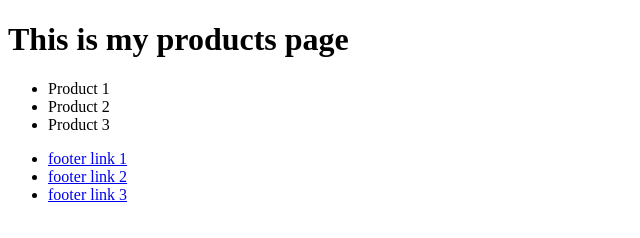
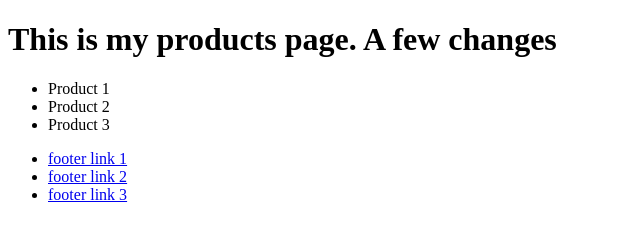
Before and after one commit to agentfitz/geronimo, a plain HTML site: page products.html in a window 1280 px wide. Shown: the whole page, without its empty margins (0-640 px from the left). Drawn offline with Linux system fonts and the light colour scheme.

Commit message:
more about enhancements

```diff
--- a/products.html
+++ b/products.html
@@ -7,7 +7,7 @@
 
 <body>
 
-	<h1>This is my products page</h1>
+	<h1>This is my products page. A few changes</h1>
 	<ul>
 		<li>Product 1</li>
 		<li>Product 2</li>
```
Also changed, not shown: bios/bio1.html (added), bios/bio2.html (added), bios/bio3.html (added), bios/bio4.html (added), galleries/gallery1.html (added), galleries/gallery2.html (added).
